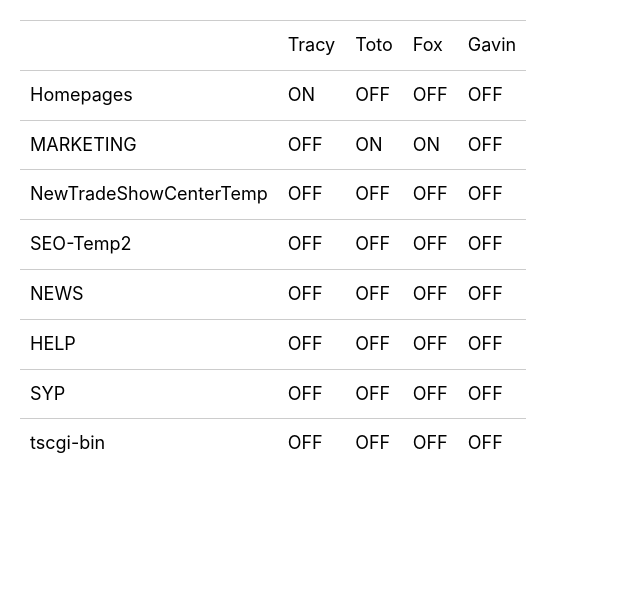
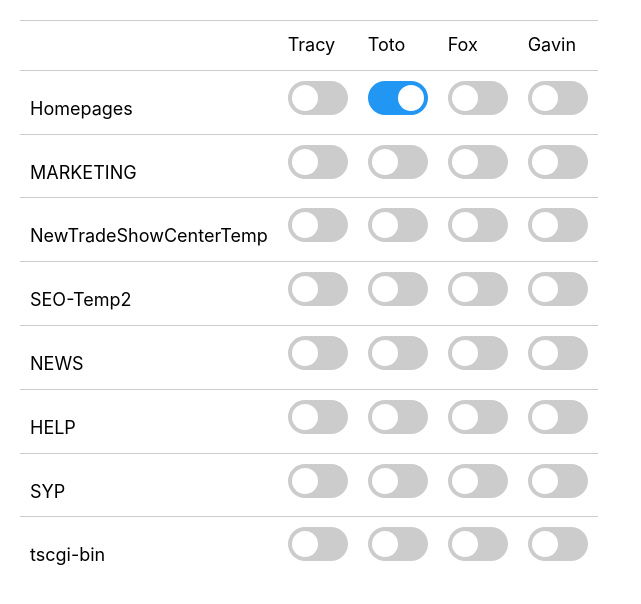
Before and after one commit to TotoHu/nextjs-blog, a Next.js app: page /work in a window 1280 px wide. Shown: the top 604 px of the page, without its empty margins (0-641 px from the left). Built offline with nearby package versions, Linux system fonts and the light colour scheme.

Commit message:
react learn 0511

```diff
--- a/lib/brunch.json
+++ /dev/null
@@ -1 +0,0 @@
-[{"id":1,"brunchid":1,"memberids":",1"},{"id":2,"brunchid":2,"memberids":",2,3"}]
--- a/lib/works.js
+++ /dev/null
@@ -1,27 +0,0 @@
-import fs from 'fs'
-import path from 'path'
-
-const brunchFilename = path.join(process.cwd(), 'lib', 'brunch.json')
-
-
-export function updateBrunchState(jsonStr){
-    if(typeof(jsonStr) == "object" && jsonStr.length){
-        jsonStr = JSON.stringify(jsonStr);
-        console.log(jsonStr);
-    }
-}
-
-export function getBrunchState(){
-    /* if(! fs.existsSync(brunchFilename)){
-    console.log('############################');
-        fs.writeFileSync(brunchFilename, '');
-    } */
-    const fileContents = fs.readFileSync(brunchFilename, 'utf8');
-    let content = '';
-    try{
-        content = JSON.parse(fileContents);
-    }catch(e){
-        console.log(e);
-    }
-    return content;
-}
--- a/package.json
+++ b/package.json
@@ -8,6 +8,7 @@
     "start": "next start"
   },
   "dependencies": {
+    "axios": "^0.19.2",
     "date-fns": "^2.12.0",
     "fast-csv": "^4.1.3",
     "gray-matter": "^4.0.2",
--- /dev/null
+++ b/pages/api/brunch.json
@@ -0,0 +1 @@
+[{"id":"1","brunchid":"1","memberids":",2"}]
--- a/pages/api/hello.js
+++ /dev/null
@@ -1,5 +0,0 @@
-export default (req, request) => {
-    request.status(200).json({
-        text: 'Hello'
-    })
-}
--- /dev/null
+++ b/pages/api/workapi.js
@@ -0,0 +1,107 @@
+import fs from 'fs'
+import path from 'path'
+
+const brunchFilename = path.join(process.cwd(), 'pages', 'api', 'brunch.json')
+
+
+function updateBrunchState(jsonStr){
+    if(typeof(jsonStr) == "object" && jsonStr.length){
+        jsonStr = JSON.stringify(jsonStr);
+    }
+    fs.writeFileSync(brunchFilename, jsonStr);
+}
+
+function getBrunchState(){
+    /* if(! fs.existsSync(brunchFilename)){
+        fs.writeFileSync(brunchFilename, '');
+    } */
+    const fileContents = fs.readFileSync(brunchFilename, 'utf8');
+    let content = [];
+    try{
+        content = JSON.parse(fileContents);
+    }catch(e){
+    }
+    return content;
+}
+
+
+
+export default (req, res) => {
+    const {
+        query: {brunchid, memberid, status},
+    } = req;
+    //console.log('###########################');
+    //console.log(brunchid, memberid, status);
+    let result = getBrunchState().slice();
+
+    if( (typeof(brunchid) !='undefined'&& /^[0-9]+.?[0-9]*/.test(brunchid)) &&
+        (typeof(memberid) !='undefined'&& /^[0-9]+.?[0-9]*/.test(memberid)) &&
+        typeof(status) !='undefined'){
+        const splitSymbol = ',';
+        const STATUS = {
+            ON: 'ON',
+            OFF: 'OFF'
+        };
+        if(status == STATUS.ON){//turn on the trigger
+            let isChecked = false;
+            for(let i in result){
+                if(result[i].brunchid == brunchid){
+                if((result[i].memberids+splitSymbol).indexOf(splitSymbol+memberid+splitSymbol) == -1){
+                    result[i].memberids += splitSymbol+memberid;
+                }
+                isChecked = true;
+                }
+            }
+            if(!isChecked){
+                result.push({
+                    "id": (result.length+1).toString(),
+                    "brunchid": brunchid,
+                    "memberids": splitSymbol+memberid
+                })
+            }
+        }else if(status == STATUS.OFF){//turn off the trigger
+            for(let i in result){
+                if(result[i].brunchid == brunchid){
+                result[i].memberids = (result[i].memberids+splitSymbol).replace(splitSymbol+memberid+splitSymbol, splitSymbol);
+                result[i].memberids = result[i].memberids.slice(0, result[i].memberids.length-1);
+                break;
+                }
+            }
+        }
+        //console.log('result here:', result);
+        res.status(200).json({
+            flag: true,
+            data: {
+                result
+            }
+        })
+        updateBrunchState(result);
+    }else{
+        const brunches = [
+            {id: 1, name: 'Homepages'},
+            {id: 2,name: 'MARKETING'},
+            {id: 3,name: 'NewTradeShowCenterTemp'},
+            {id: 4,name: 'SEO-Temp2'},
+            {id: 5,name: 'NEWS'},
+            {id: 6,name: 'HELP'},
+            {id: 7,name: 'SYP'},
+            {id: 8,name: 'tscgi-bin'},
+        ];
+
+        const members = [
+            {id: 1,name: 'Tracy'},
+            {id: 2,name: 'Toto'},
+            {id: 3,name: 'Fox'},
+            {id: 4,name: 'Gavin'},
+        ];
+
+        res.status(200).json({
+            flag: true,
+            data: {
+                result,
+                brunches,
+                members
+            }
+        })
+    }
+}
--- a/pages/work.js
+++ b/pages/work.js
@@ -1,34 +1,17 @@
-import Head from 'next/head'
-import {getBrunchState} from '../lib/works'
 var React = require("react");
-var ReactDOM = require("react-dom");
-//import {updateBrunchState, getBrunchState} from '../lib/works'
+import axios from 'axios'
 
 export async function getStaticProps() {
-  // const brunches = [
-  //   {id: 1, name: 'Homepages'},
-  //   {id: 2,name: 'MARKETING'},
-  //   {id: 3,name: 'NewTradeShowCenterTemp'},
-  //   {id: 4,name: 'SEO-Temp2'},
-  //   {id: 5,name: 'NEWS'},
-  //   {id: 6,name: 'HELP'},
-  //   {id: 7,name: 'SYP'},
-  //   {id: 8,name: 'tscgi-bin'},
-  // ]
-
-  // const members = [
-  //   {id: 1,name: 'Tracy'},
-  //   {id: 2,name: 'Toto'},
-  //   {id: 3,name: 'Fox'},
-  //   {id: 4,name: 'Gavin'},
-  // ]
-  const data = getBrunchState();
-  //console.log(typeof data, data);
+  const response = await axios.get('/api/workapi', {
+    proxy: {
+      host: '127.0.0.1',
+      port: 3000,
+    }
+  });
+  const data = response.data.data; //getBrunchState();
   return {
     props:
       {
-      // brunches,
-      // members,
         data
       }// will be passed to the page component as props
   }
@@ -40,8 +23,10 @@ class BrunchForm extends React.Component {
     super(props);
     this.state = {
       list: [],
+      isLoading: false
     }
     this.updateList = this.updateList.bind(this);
+    this.getList = this.getList.bind(this);
   }
 
   STATUS = {
@@ -62,206 +47,84 @@ class BrunchForm extends React.Component {
     return isChecked;
   }
 
-  getList(){
-    let data = this.props.list;
-    //let data = getBrunchState();
-    //let data = [{"id": 1, "brunchid": 1, "memberids": ",1,2"},{"id": 2, "brunchid": 2, "memberids": ",2,3"}];
-    this.setState({
-      list: data
-    })
+  async getList(){
+    const response = await axios.get('/api/workapi', {
+      proxy: {
+        host: '127.0.0.1',
+        port: 3000,
+      }
+    });
+    const data = response.data.data;
+    this.brunches = data.brunches;
+    this.members = data.members;
+    this.setState({list: data.result, isLoading: true});
   }
 
   updateList(e, brunchid, memberid){
-    let result = this.state.list.slice();
-    if(e.target.innerText == this.STATUS.OFF){
-      let isChecked = false;
-      for(let i in result){
-        if(result[i].brunchid == brunchid){
-          if(result[i].memberids.indexOf(','+memberid+',') == -1){
-            result[i].memberids += ','+memberid;
-            isChecked = true;
+    let status = e.currentTarget.getAttribute("data-status")== this.STATUS.OFF? this.STATUS.ON : this.STATUS.OFF;
+    let self = this;
+    const response = axios.get('/api/workapi', {
+      params:{
+        brunchid,
+        memberid,
+        status
+      },
+      proxy: {
+        host: '127.0.0.1',
+        port: 3000,
       }
-        }
-      }
-      if(!isChecked){
-        result.push({
-          "id": result.length,
-          "brunchid": brunchid,
-          "memberids": ','+memberid
-        })
-      }
-    }else{
-      for(let i in result){
-        if(result[i].brunchid == brunchid){
-          result[i].memberids = (result[i].memberids+',').replace(','+memberid+',', ',');
-          result[i].memberids = result[i].memberids.slice(0, result[i].memberids.length-1);
-          break;
-        }
-      }
-    }
-    this.setState({list: result});
-    //updateBrunchState(result);
+    }).then(function(res){
+      self.setState({list: res.data.data.result});
+    }).catch(function(err){
+      console.log(err);
+    });
   }
 
   componentDidMount(){
-		// conn.then(value=>{alert("success")})
 		this.getList();
 	}
 
   render(){
-    const brunches = [
-      {id: 1, name: 'Homepages'},
-      {id: 2,name: 'MARKETING'},
-      {id: 3,name: 'NewTradeShowCenterTemp'},
-      {id: 4,name: 'SEO-Temp2'},
-      {id: 5,name: 'NEWS'},
-      {id: 6,name: 'HELP'},
-      {id: 7,name: 'SYP'},
-      {id: 8,name: 'tscgi-bin'},
-    ];
-
-    const members = [
-      {id: 1,name: 'Tracy'},
-      {id: 2,name: 'Toto'},
-      {id: 3,name: 'Fox'},
-      {id: 4,name: 'Gavin'},
-    ];
-
     return(
+      <>
+        {this.state.isLoading?
         <ul className="list">
           <li className="item">
             <span className="label"></span>
-          {members.map( ({id, name}) => (
+            {this.members.map( ({id, name}) => (
               <span key={'user'+id}>{name}</span>
             ))}
           </li>
-        { brunches.map( (brunch) => (
+          { this.brunches.map( (brunch) => (
             <li className="item" key={brunch.id}>
               <span className="label">{brunch.name}</span>
-            {members.map( (member) => (
-
+              {this.members.map( (member) => (
                 <span key={member.id}>
-                <span className="toggle" onClick={(e)=>this.updateList(e,brunch.id, member.id)}>
                     {this.checkSelected(brunch.id, member.id)?
-                    this.STATUS.ON :
-                    this.STATUS.OFF}
-                </span>
-
+                      <span className="switch on" data-status="ON" onClick={(e)=>this.updateList(e,brunch.id, member.id)}><div className="slider round"></div></span> :
+                      <span className="switch" data-status="OFF" onClick={(e)=>this.updateList(e,brunch.id, member.id)}><div className="slider round"></div></span>}
                 </span>
                 ))}
             </li>
             ))
           }
         </ul>
+        :
+        ''
+      }
+      </>
+
     )
   }
 
 }
-
-
 
 export default function Work({data}) {//, data
 
   return (
     <>
       <link rel="stylesheet" href="/style.css" />
-      <BrunchForm list={data} />
+      <BrunchForm />
     </>
   )
 }
-
-
-/* export default function Work({brunches, members, data}) {//, data
-
-  const STATUS = {
-    ON: 'ON',
-    OFF: 'OFF'
-  };
-
-  let result = data;
-
-  function checkSelected(brunchid, memberid){
-    let isChecked = false;
-    for(let item of result){
-      if(item.brunchid == brunchid){
-        if((item.memberids+',').indexOf(','+memberid+',') != -1){
-          isChecked = true;
-        }
-      }
-    }
-    return isChecked;
-  }
-
-  function handleClick(e,brunchid, memberid){
-    if(e.target.innerText == STATUS.OFF){
-      let isChecked = false;
-      for(let i in result){
-        if(result[i].brunchid == brunchid){
-          if(result[i].memberids.indexOf(','+memberid+',') == -1){
-            result[i].memberids += ','+memberid;
-            isChecked = true;
-          }
-        }
-      }
-      if(!isChecked){
-        result[result.length].brunchid = brunchid;
-        result[result.length].memberids = ','+memberid;
-      }
-      e.target.innerText = STATUS.ON;
-    }else{
-      for(let i in result){
-        if(result[i].brunchid == brunchid){
-          result[i].memberids = (result[i].memberids+',').replace(','+memberid+',', ',');
-          result[i].memberids = result[i].memberids.slice(0, result[i].memberids.length-1);
-          break;
-        }
-      }
-      e.target.innerText = STATUS.OFF;
-    }
-
-    updateBrunchState(result);
-  }
-
-
-  //this.handleClick = this.handleClick.bind(this);
-  return (
-    <>
-      <Head>
-        <title>TeamSite Deploy</title>
-      </Head>
-      <link rel="stylesheet" href="/style.css" />
-      <script src="jquery"></script>
-      <div>
-        <ul className="list">
-          <li className="item">
-            <span className="label"></span>
-            {members.map( ({id, name}) => (
-              <span key={'user'+id}>{name}</span>
-            ))}
-          </li>
-          { brunches.map( (brunch) => (
-            <li className="item" key={brunch.id}>
-              <span className="label">{brunch.name}</span>
-              {members.map( (member) => (
-
-                <span key={member.id}>
-                  <span className="toggle" onClick={(e)=>handleClick(e,brunch.id, member.id)}>
-                    {checkSelected(brunch.id, member.id)?
-                      STATUS.ON :
-                      STATUS.OFF}
-                  </span>
-
-                </span>
-                ))}
-            </li>
-            ))
-          }
-        </ul>
-
-      </div>
-
-
-    </>
-  )
-}
- */
--- a/public/style.css
+++ b/public/style.css
@@ -20,3 +20,50 @@ body{padding: 20px;}
 .list{display: table;table-layout: fixed;border-collapse: collapse;}
 .list .item{display: table-row;}
 .list .item>span{display: table-cell;padding: 10px;border-top: 1px solid #ccc;}
+.switch {
+  position: relative;
+  display: inline-block;
+  width: 60px;
+  height: 34px;
+}
+.switch .slider {
+  position: absolute;
+  cursor: pointer;
+  top: 0;
+  left: 0;
+  right: 0;
+  bottom: 0;
+  background-color: #ccc;
+  -webkit-transition: .4s;
+  transition: .4s;
+}
+.switch .slider:before {
+  position: absolute;
+  content: "";
+  height: 26px;
+  width: 26px;
+  left: 4px;
+  bottom: 4px;
+  background-color: white;
+  -webkit-transition: .4s;
+  transition: .4s;
+}
+
+.switch.on .slider {
+  background-color: #2196F3;
+}
+
+.switch.on .slider:before {
+  -webkit-transform: translateX(26px);
+  -ms-transform: translateX(26px);
+  transform: translateX(26px);
+}
+
+/* Rounded sliders */
+.switch .slider.round {
+  border-radius: 34px;
+}
+
+.switch .slider.round:before {
+  border-radius: 50%;
+}
```
Also changed, not shown: lib/test.js (deleted, +0 -28 lines), pages/posts/first-post.js (deleted, +0 -14 lines), 1 other file (tests, documents, lock files or other folders). Lines whose indentation alone changed are shown as unchanged.
